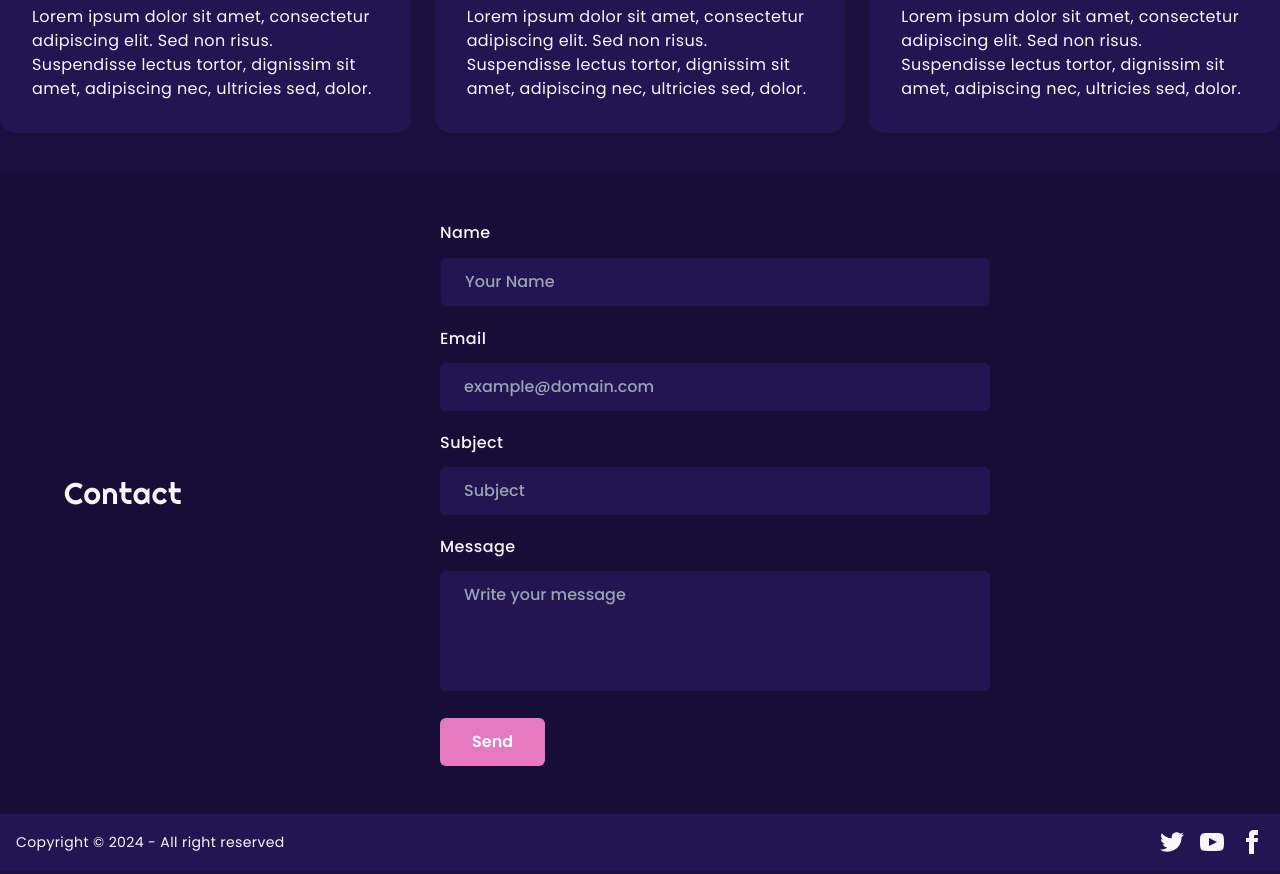
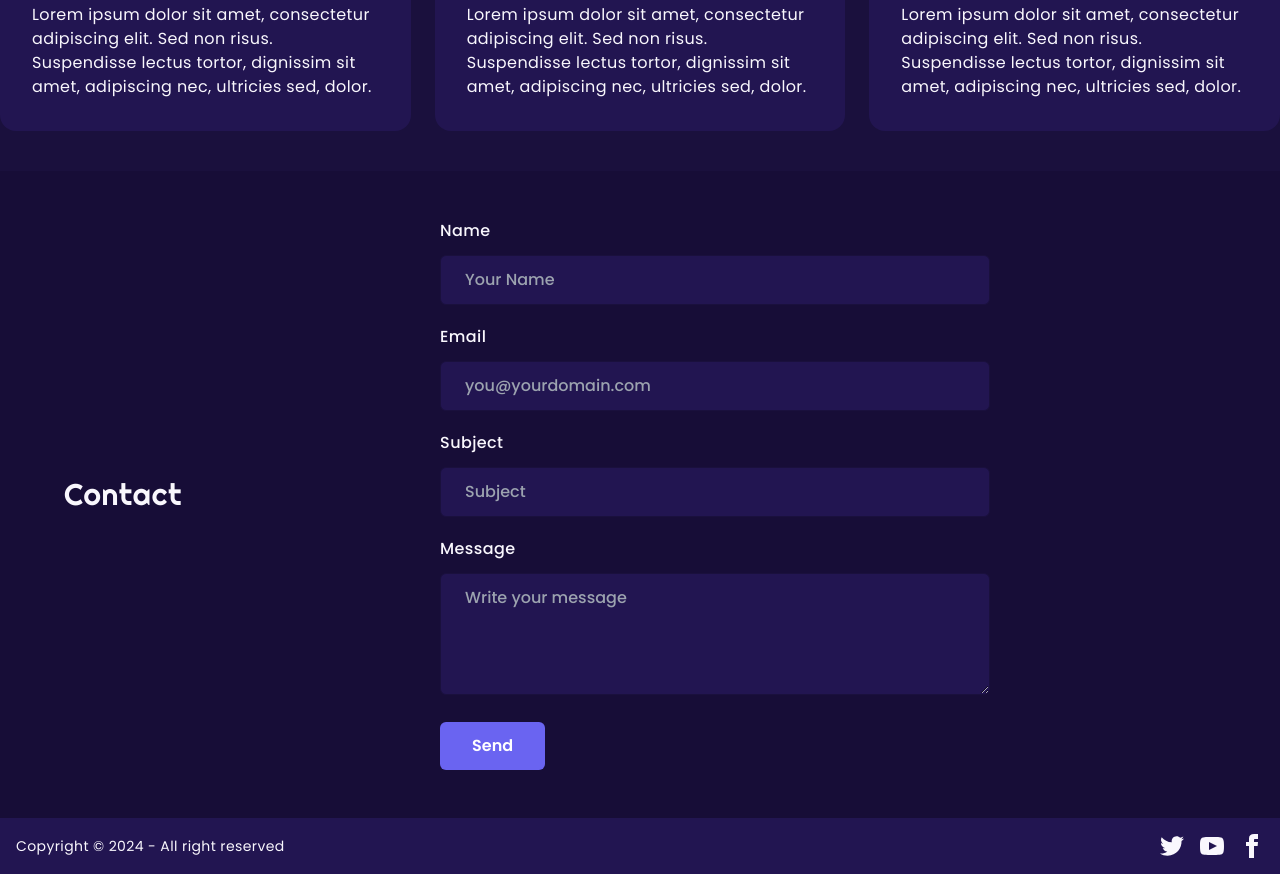
Before and after one commit to lexlucid/my-pwp-lex, a website: page index.html in a window 1280 px wide. Shown: the part 1679-2553 px from the top of the page. Drawn offline with Linux system fonts and the light colour scheme.

Commit message:
Update index.html

```diff
--- a/index.html
+++ b/index.html
@@ -22,7 +22,7 @@
               <ul class="menu menu-horizontal px-1">
                 <li><a href="#about">About</a></li>
                 <li><a href="#projects">Projects</a></li>
-                <li class="btn-ghost"><a href="#contact">Contact</a></li>
+                <li><a href="#contact">Contact</a></li>
               </ul>
             </div>
           </div>
@@ -85,8 +85,8 @@
 
     <!-- Contact -->
     <section class="bg-base-200">
-      <div class="flex items-center justify-center p-12">
-        <h1 class="text-3xl p-4 font-righteous tracking-wide">Contact</h1>
+      <div class="flex items-center justify-center p-12 container">
+        <h1 class="text-3xl p-4 font-righteous tracking-wide w-1/2s">Contact</h1>
 
         <div class="mx-auto w-full max-w-[550px]">
             <div class="mb-5">
@@ -115,8 +115,8 @@
                 type="email"
                 name="email"
                 id="email"
-                placeholder="example@domain.com"
-                class="w-full rounded-md border bg-neutral border-none py-3 px-6 text-base font-medium text-white outline-none focus:border-primary focus:shadow-md"
+                placeholder="you@yourdomain.com"
+                class="w-full rounded-md border border-base-100 bg-neutral py-3 px-6 text-base font-medium  outline-none focus:border-[#6A64F1] focus:shadow-md"
               />
             </div>
             <div class="mb-5">
@@ -131,7 +131,7 @@
                 name="subject"
                 id="subject"
                 placeholder="Subject"
-                class="w-full rounded-md border bg-neutral border-none py-3 px-6 text-base font-medium outline-none focus:border-primary border-opacity-5 focus:shadow-md"
+                class="w-full rounded-md border border-base-100 bg-neutral py-3 px-6 text-base font-medium  outline-none focus:border-[#6A64F1] focus:shadow-md"
               />
             </div>
             <div class="mb-5">
@@ -146,12 +146,12 @@
                 name="message"
                 id="message"
                 placeholder="Write your message"
-                class="w-full resize-none rounded-md border border-none bg-neutral py-3 px-6 text-base font-medium text-[#6B7280] outline-none focus:border-[#6A64F1] focus:shadow-md"
+                class="w-full rounded-md border border-base-100 bg-neutral py-3 px-6 text-base font-medium  outline-none focus:border-[#6A64F1] focus:shadow-md"
               ></textarea>
             </div>
             <div>
               <button
-                class="hover:shadow-form rounded-md bg-primary py-3 px-8 text-base font-semibold text-white outline-none"
+                class="hover:shadow-form rounded-md bg-[#6a64f1] py-3 px-8 text-base font-semibold text-white outline-none"
               >
                 Send
               </button>
```
Also changed, not shown: output.css.
